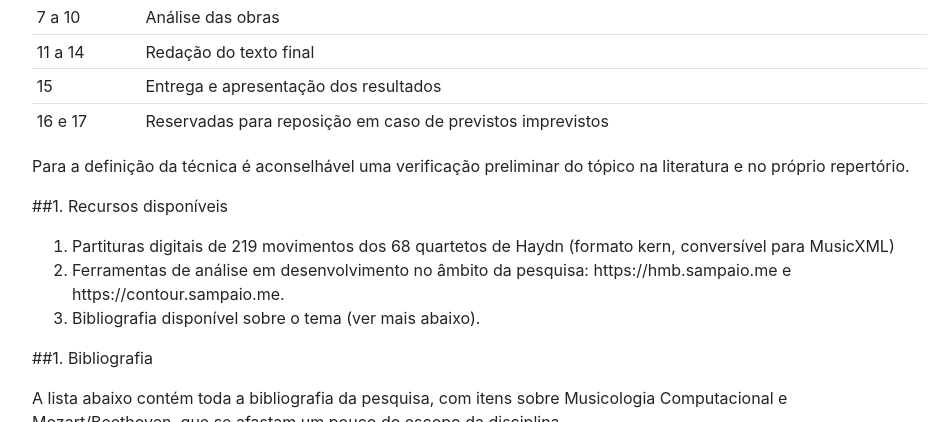
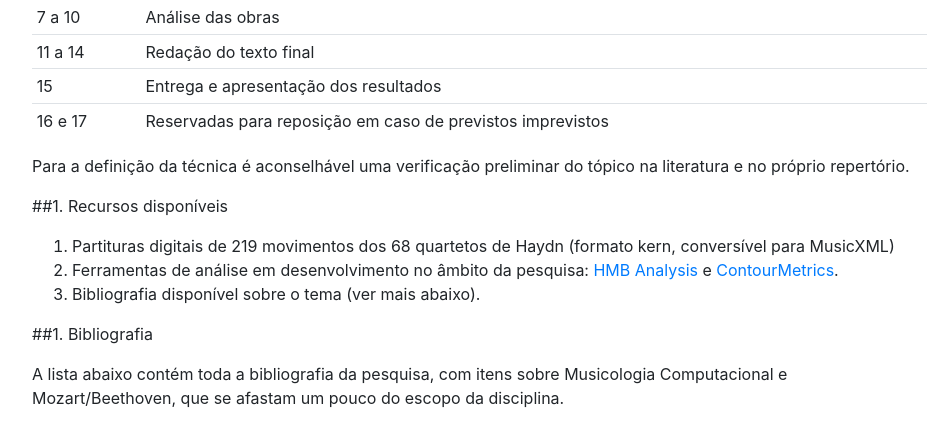
Before and after one commit to kroger/genosmus, a Jekyll site: the page built from _marcos/muse29.md, in a window 1280 px wide and 900 px high, scrolled down 1818 px, cut to the strip 0-422 px from the top of the window. Shown: the whole strip, without its empty margins (68-1008 px from the left). Built offline with Jekyll 4.4.1, drawn with Linux system fonts in a browser that asks for light colours; the table of contents is made by our own code.

Commit message:
Insere links ausentes

```diff
--- a/_marcos/muse29.md
+++ b/_marcos/muse29.md
@@ -100,7 +100,8 @@ tópico na literatura e no próprio repertório.
 1. Partituras digitais de 219 movimentos dos 68 quartetos de Haydn (formato
    kern, conversível para MusicXML)
 1. Ferramentas de análise em desenvolvimento no âmbito da pesquisa:
-   https://hmb.sampaio.me e https://contour.sampaio.me.
+   [HMB Analysis](https://hmb.sampaio.me) e
+   [ContourMetrics](https://contour.sampaio.me).
 1. Bibliografia disponível sobre o tema (ver mais abaixo).
 
 ##1. Bibliografia
```
